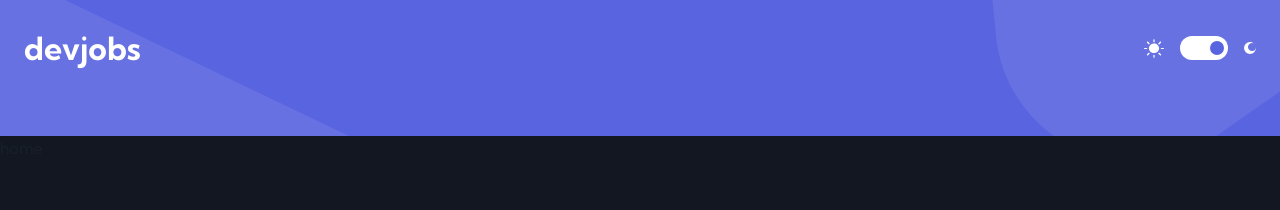
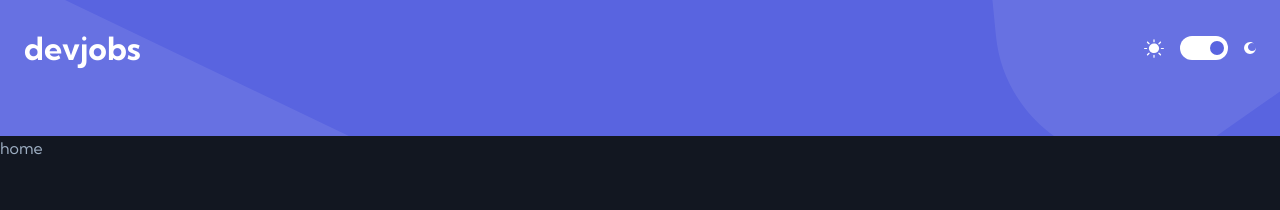
Before and after one commit to AlexanderMelox/devjobs, a React (Create React App) app: page / in a window 1280 px wide. Shown: the top 210 px of the page. Built offline with nearby package versions, Linux system fonts and the light colour scheme.

Commit message:
added default color for body on theme mode

```diff
--- a/src/theme.ts
+++ b/src/theme.ts
@@ -13,7 +13,10 @@ const styles = {
     body: {
       fontSize: props.theme.fontSizes.md,
       fontFamily: `'Kumbh Sans', sans-serif`,
-      color: theme.colors.primary.veryDarkBlue,
+      color: mode(
+        theme.colors.primary.veryDarkBlue,
+        theme.colors.secondary.gray
+      )(props),
       backgroundColor: mode('secondary.lightGray', 'primary.midnight')(props),
     },
   }),
```
